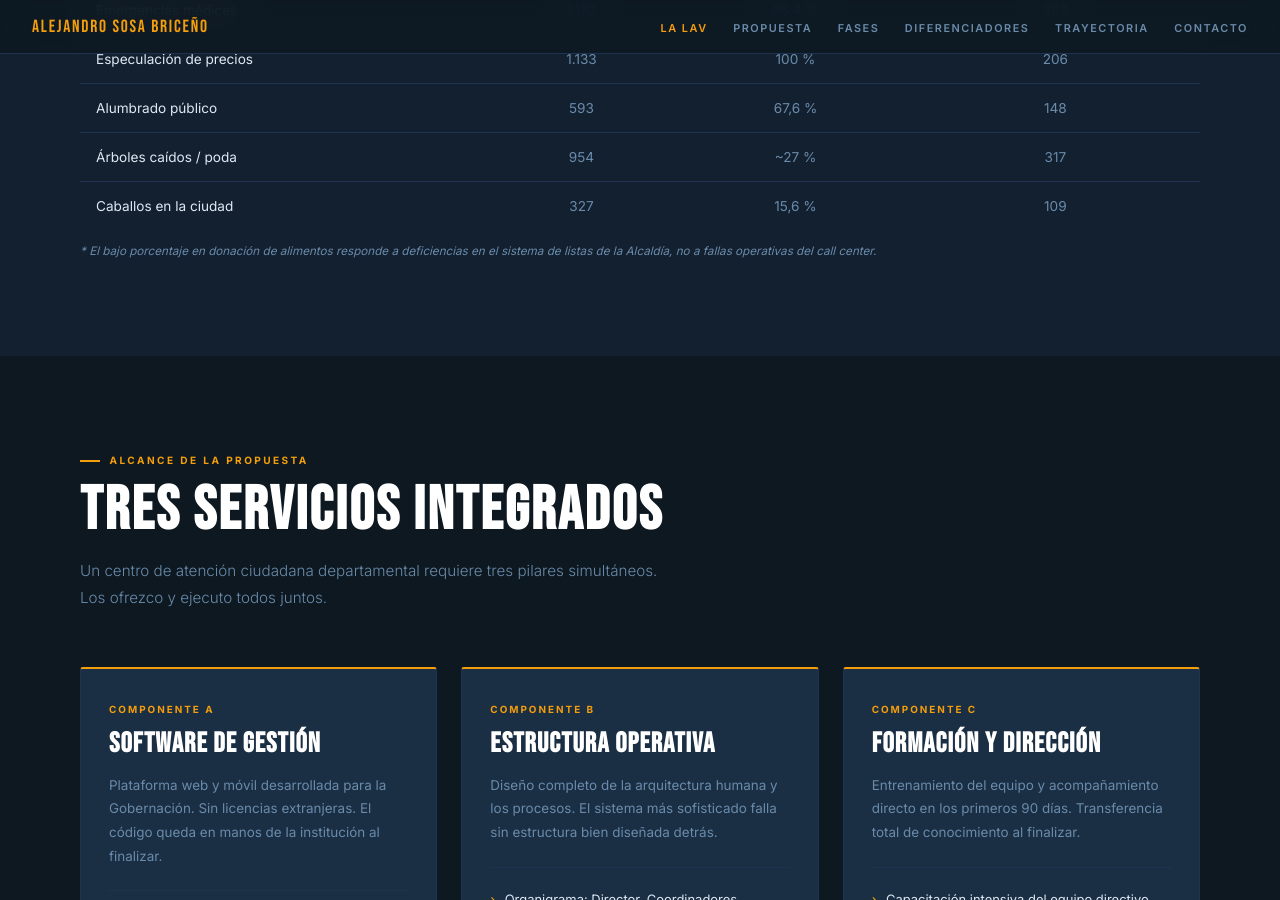
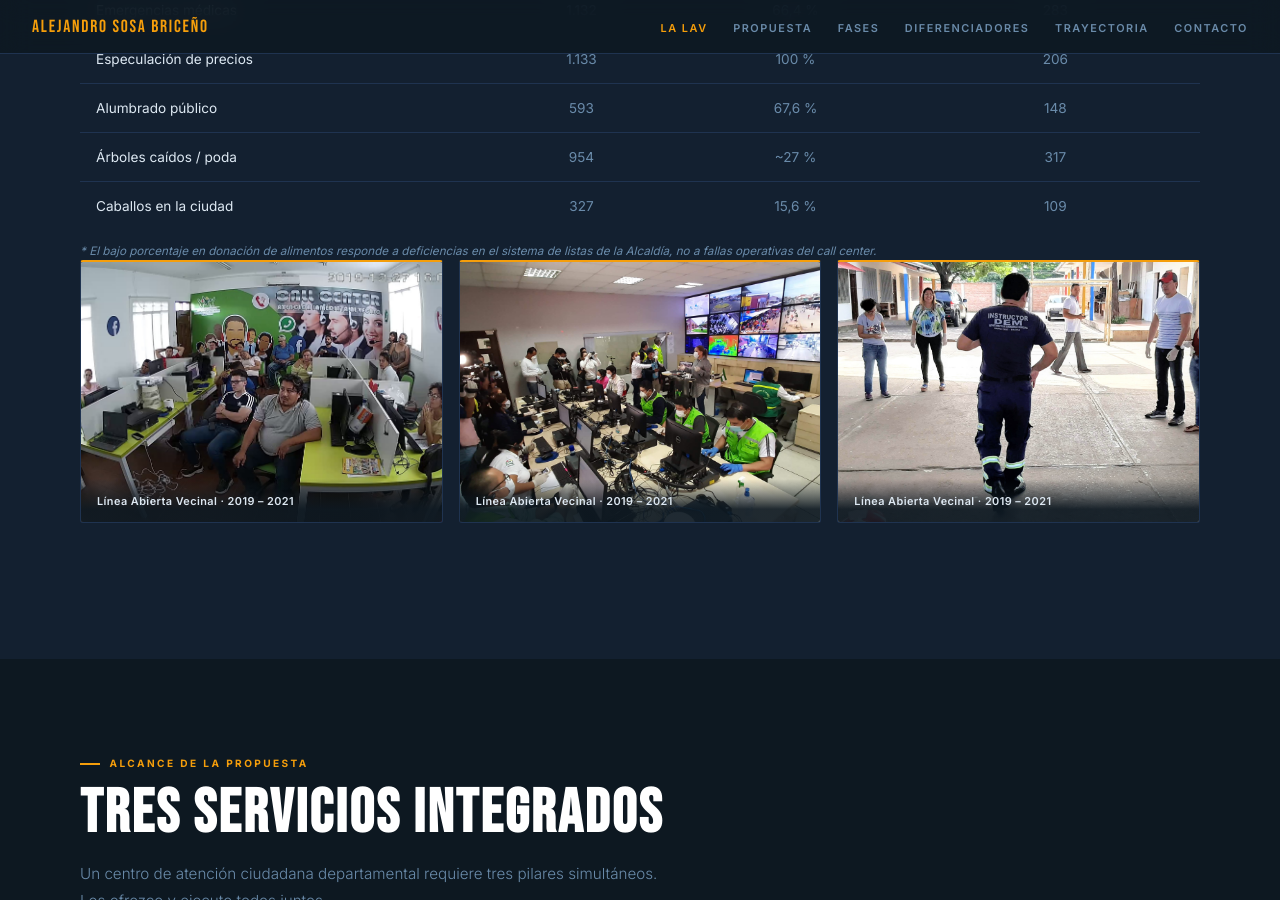
Before and after one commit to asosab/asosab.github.io, a Jekyll site: the page call_center_gobernacion/index.html, which Jekyll copies as it is, in a window 1280 px wide and 900 px high, scrolled down 1833 px. Built offline with Jekyll 4.4.1, drawn with Linux system fonts in a browser that asks for light colours.

Commit message:
Update index.html

```diff
--- a/call_center_gobernacion/index.html
+++ b/call_center_gobernacion/index.html
@@ -354,6 +354,45 @@
       font-style: italic;
       margin-top: .7rem;
       line-height: 1.6;
+    }
+
+    /* PHOTO GALLERY */
+    .lav-gallery {
+      display: grid;
+      grid-template-columns: repeat(3, 1fr);
+      gap: 1rem;
+      margin-bottom: 2.5rem;
+    }
+    .lav-gallery figure {
+      margin: 0;
+      position: relative;
+      overflow: hidden;
+      border-radius: var(--rounding);
+      border: 1px solid var(--border);
+      border-top: 2px solid var(--amber);
+      background: var(--bg-card2);
+    }
+    .lav-gallery img {
+      display: block;
+      width: 100%;
+      height: 260px;
+      object-fit: cover;
+      transition: transform .4s ease;
+    }
+    .lav-gallery figure:hover img { transform: scale(1.05); }
+    .lav-gallery figcaption {
+      position: absolute;
+      inset: auto 0 0 0;
+      padding: .9rem 1rem .7rem;
+      font-size: .68rem;
+      font-weight: 600;
+      letter-spacing: .04em;
+      color: var(--text);
+      background: linear-gradient(180deg, transparent, rgba(13,24,33,.92) 70%);
+    }
+    @media (max-width: 768px) {
+      .lav-gallery { grid-template-columns: 1fr; }
+      .lav-gallery img { height: 220px; }
     }
 
     /* SERVICES */
@@ -829,6 +869,21 @@
         </tbody>
       </table>
       <p class="tbl-note">* El bajo porcentaje en donación de alimentos responde a deficiencias en el sistema de listas de la Alcaldía, no a fallas operativas del call center.</p>
+    </div>
+
+    <div class="lav-gallery rev">
+      <figure>
+        <img src="https://asosab.github.io/call_center_gobernacion/imagen/LAV00.jpg" alt="Línea Abierta Vecinal - registro fotográfico 1" loading="lazy" decoding="async">
+        <figcaption>Línea Abierta Vecinal · 2019 – 2021</figcaption>
+      </figure>
+      <figure>
+        <img src="https://asosab.github.io/call_center_gobernacion/imagen/LAV01.jpg" alt="Línea Abierta Vecinal - registro fotográfico 2" loading="lazy" decoding="async">
+        <figcaption>Línea Abierta Vecinal · 2019 – 2021</figcaption>
+      </figure>
+      <figure>
+        <img src="https://asosab.github.io/call_center_gobernacion/imagen/LAV02.jpg" alt="Línea Abierta Vecinal - registro fotográfico 3" loading="lazy" decoding="async">
+        <figcaption>Línea Abierta Vecinal · 2019 – 2021</figcaption>
+      </figure>
     </div>
   </div>
 </section>
```
Also changed, not shown: other parts of call_center_gobernacion/index.html (+1 -0 lines).
